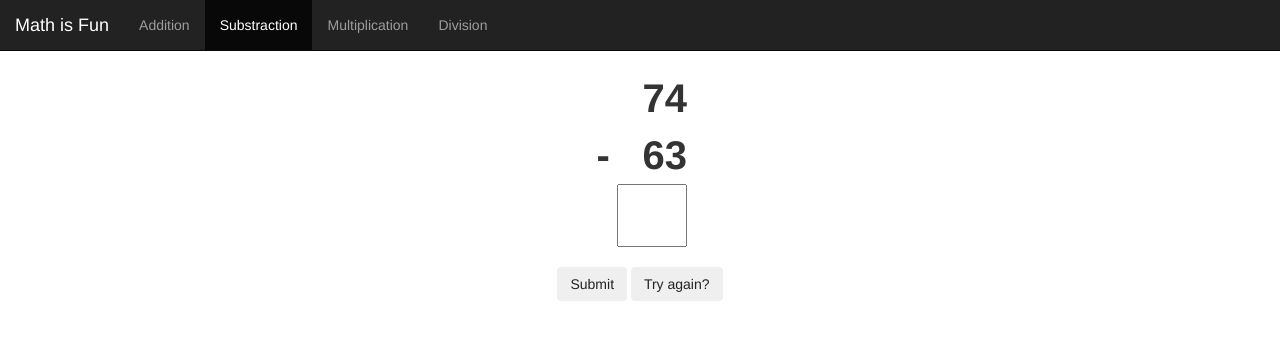
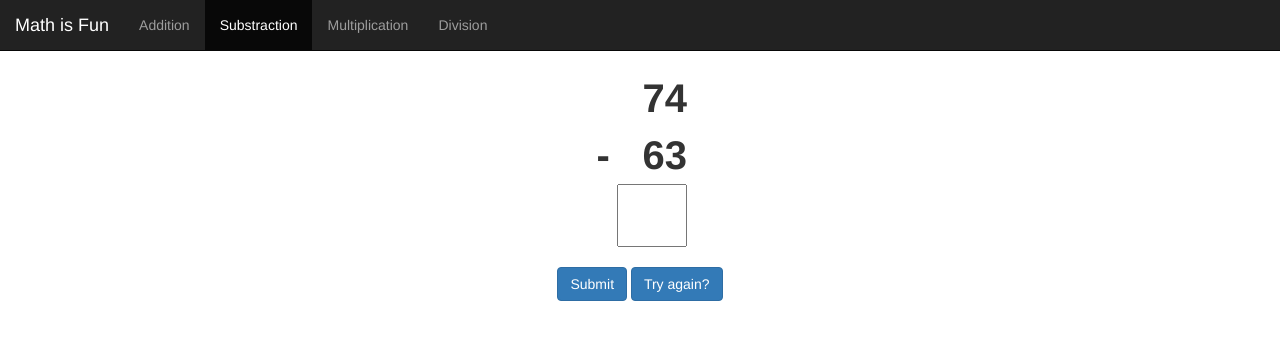
Before and after one commit to justinyoo/Math-Is-Fun, a plain HTML site: page substraction.html in a window 1280 px wide. Drawn offline with nearby package versions, Linux system fonts and the light colour scheme.

Commit message:
Updated button class.

```diff
--- a/substraction.html
+++ b/substraction.html
@@ -80,8 +80,8 @@
         <div class="row margin-top-medium">
             <div class="col-xs-12 col-sm-12 col-md-12 col-lg-12 text-center">
                 <input type="hidden" id="solution" />
-                <input type="button" id="submit" class="btn" value="Submit" />
-                <input type="button" id="try-again" class="btn" value="Try again?" />
+                <input type="button" id="submit" class="btn btn-primary" value="Submit" />
+                <input type="button" id="try-again" class="btn btn-primary" value="Try again?" />
             </div>
         </div>
 
```
